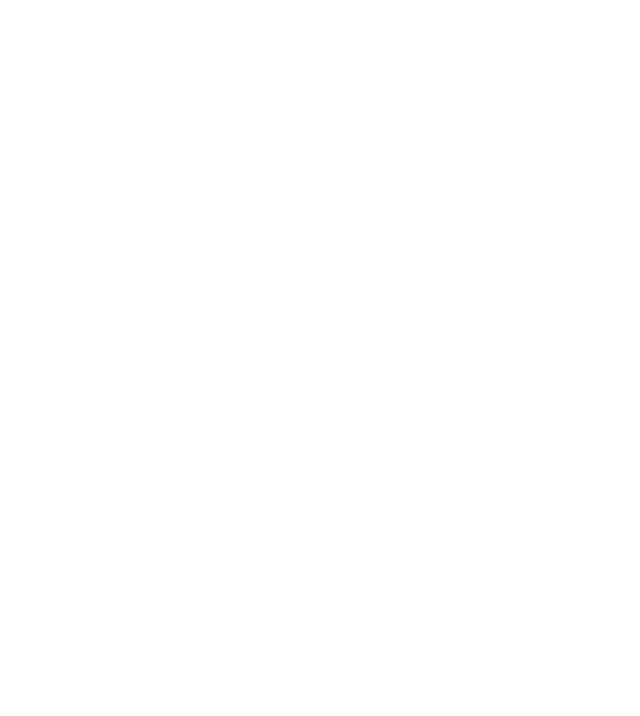
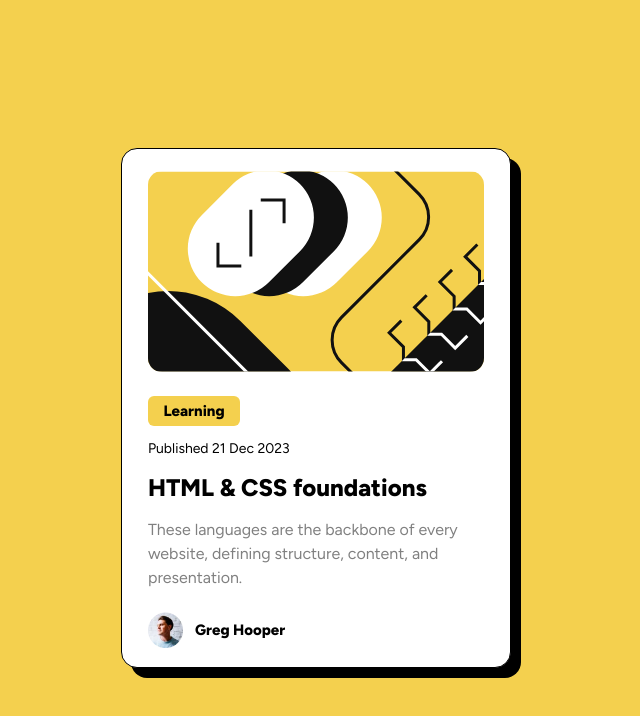
Before and after one commit to JoaoVPatricio/blog-preview-card, a plain HTML site: page index.html in a window 1280 px wide. Shown: the whole page, without its empty margins (324-964 px from the left). Drawn offline with Linux system fonts and the light colour scheme.

Commit message:
finished project

```diff
--- a/index.html
+++ b/index.html
@@ -8,6 +8,22 @@
   <title>Frontend Mentor | Blog preview card</title>
 </head>
 <body>
-
+  <div class="card">
+    <div class="image">
+      <img src="assets/images/illustration-article.svg" alt="Illustration Article" />
+    </div>
+    <div class="state-date">
+      <span class="state">Learning</span>
+      <span class="date">Published 21 Dec 2023</span>
+    </div>
+    <div class="text">
+      <h1>HTML & CSS foundations</h1>
+      <p>These languages are the backbone of every website, defining structure, content, and presentation.</p>
+    </div>
+    <div class="author">
+      <img src="assets/images/image-avatar.webp" alt="Avatar Image" />
+      <span>Greg Hooper</span>
+    </div>
+  </div>
 </body>
 </html>
--- a/style.css
+++ b/style.css
@@ -0,0 +1,90 @@
+@import url('https://fonts.googleapis.com/css2?family=Figtree:ital,wght@0,300..900;1,300..900&display=swap');
+
+* {
+  box-sizing: border-box;
+}
+
+body {
+  display: flex;
+  justify-content: center;
+  align-items: center;
+  background-color: hsl(47, 88%, 63%);
+  height: 100vh;
+  font-family: Figtree;
+  font-size: 16px;
+}
+
+.card {
+  background-color: hsl(0, 0%, 100%);
+  max-width: 390px;
+  height: 520px;
+  padding: 0 26px;
+  border-radius: 16px;
+  border: 1px solid black;
+  box-shadow: 10px 10px;
+}
+
+.card .image {
+  display: flex;
+  justify-content: center;
+  padding: 22px;
+}
+
+.card .image img {
+  border-radius: 14px;
+}
+
+.card .state-date {
+  display: flex;
+  flex-direction: column;
+  gap: 14px;
+  margin-top: 2px;
+}
+
+.card .state-date .state {
+  color: hsl(0, 0%, 0%);
+  background-color: hsl(47, 88%, 63%);
+  font-weight: 800;
+  padding: 6px;
+  border-radius: 6px;
+  width: 92px;
+  text-align: center;
+  font-size: 15px;
+}
+
+.card .state-date .date {
+  font-size: 14px;
+}
+
+.card .text h1 {
+  font-size: 24px;
+  font-weight: 800;
+  transition: .2s;
+  cursor: pointer;
+}
+
+.card .text h1:hover {
+  transition: .2s;
+  color: hsl(47, 88%, 63%)
+}
+
+.card .text p {
+  color: hsl(0, 0%, 50%);
+  line-height: 1.5;
+}
+
+.card .author {
+  display: flex;
+  align-items: center;
+  gap: 12px;
+  padding-top: 6px;
+}
+
+.card .author img {
+  width: 35px;
+}
+
+.card .author span {
+  font-weight: 800;
+  font-size: 15px;
+}
```
Also changed, not shown: 1 other file.
